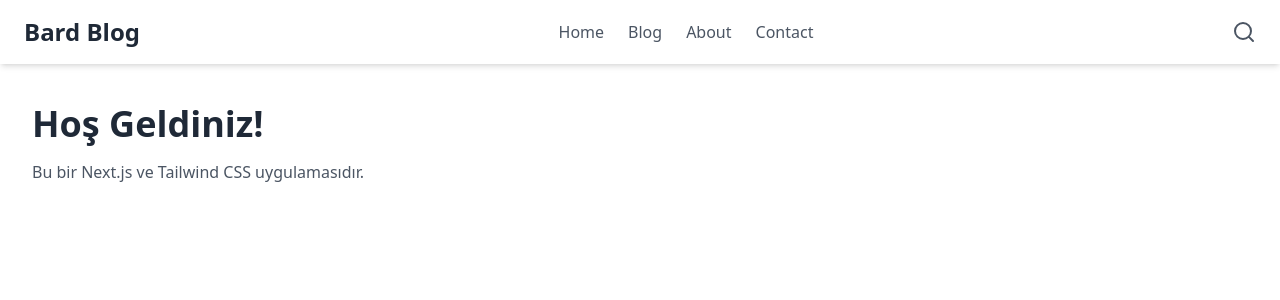
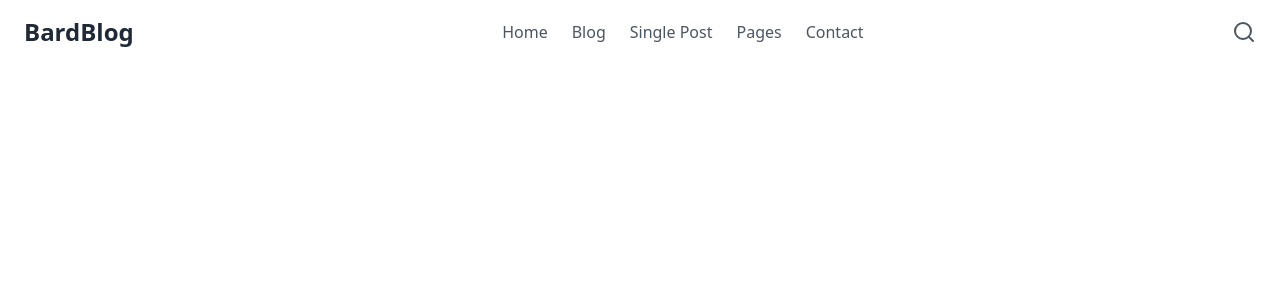
Before and after one commit to Bardsun0/BardBlog-Next.js-Challenge, a Next.js app: page / in a window 1280 px wide. Shown: the top 300 px of the page. Built offline with nearby package versions, Linux system fonts and the light colour scheme.

Commit message:
Header changin'

```diff
--- a/src/app/components/Header.js
+++ b/src/app/components/Header.js
@@ -2,10 +2,10 @@ import React from "react";
 
 const Header = () => {
   return (
-    <header className="bg-white shadow-md">
+    <header>
       <div className="container mx-auto flex justify-between items-center py-4 px-6">
         {/* Logo */}
-        <div className="text-2xl font-bold text-gray-800">Bard Blog</div>
+        <div className="text-2xl font-bold text-gray-800">BardBlog</div>
 
         {/* Navigation Links */}
         <nav className="hidden md:flex space-x-6">
@@ -16,7 +16,10 @@ const Header = () => {
             Blog
           </a>
           <a href="#" className="text-gray-600 hover:text-gray-900">
-            About
+            Single Post
+          </a>
+          <a href="#" className="text-gray-600 hover:text-gray-900">
+            Pages
           </a>
           <a href="#" className="text-gray-600 hover:text-gray-900">
             Contact
--- a/src/app/page.js
+++ b/src/app/page.js
@@ -8,19 +8,11 @@ export default function Home() {
         <title>Bard Blog</title>
         <meta
           name="description"
-          content="Bard Blog - Next.js ve Tailwind ile geliştirildi."
+          content="Bard Blog - Next.js ile geliştirildi."
         />
         <link rel="icon" href="/favicon.ico" />
       </Head>
-
       <Header />
-
-      <main className="container mx-auto py-10">
-        <h1 className="text-4xl font-bold text-gray-800">Hoş Geldiniz!</h1>
-        <p className="mt-4 text-gray-600">
-          Bu bir Next.js ve Tailwind CSS uygulamasıdır.
-        </p>
-      </main>
     </>
   );
 }
```
